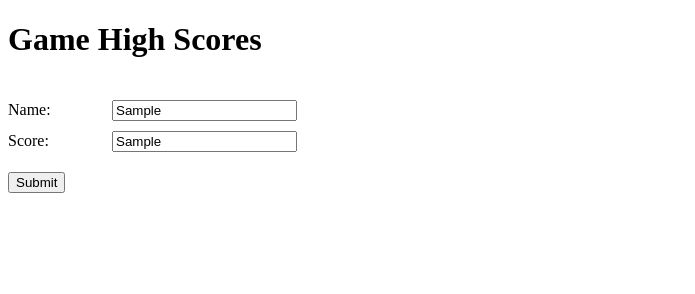
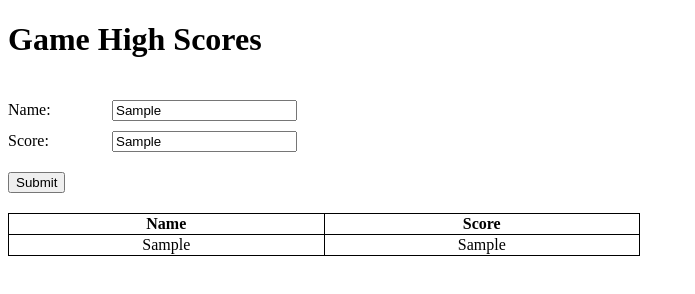
Before and after one commit to acciojob/game-high-scores-tejbari5, a website: page main.html in a window 1280 px wide. Both pictures are taken after typing "Sample", "Sample" into the empty fields and a click on the button "Submit". Shown: the whole page, without its empty margins (0-695 px from the left). Drawn offline with Linux system fonts and the light colour scheme.

Commit message:
created a submission

```diff
--- a/script.js
+++ b/script.js
@@ -3,13 +3,31 @@ const nameInput = document.getElementById("name");
 const scoreInput = document.getElementById("score");
 const scores = document.getElementById("scores");
 
+
+const table = document.createElement("table");
+const tr = document.createElement("tr");
+tr.innerHTML = `<th>Name</th><th>Score</th>`
+table.append(tr);
 // Save score to Local Storage
 function saveScore() {
   // complete the code here
+	scores.append(table);
+    let nameInput = document.getElementById("name").value;
+    let scoreInput = document.getElementById("score").value;
+    if(scoreInput==""){
+        scoreInput= "No scores yet";
+    }
+    let tr = document.createElement("tr");
+    tr.innerHTML= `<td>${nameInput}</td><td>${scoreInput}</td>`
+    table.appendChild(tr);
+    localStorage.setItem("table",JSON.stringify(table));
+
   showScores();
 }
 
 // Show scores in div
 function showScores() {
   // complete the code
+	let tableData = JSON.parse(localStorage.getItem("table"))
+    // scores.innerText = table
 }
--- a/styles.css
+++ b/styles.css
@@ -15,7 +15,18 @@ input[type="text"] {
 input[type="button"] {
   margin-top: 10px;
 }
+  table{
+    width: 50%;
+    border-collapse : collapse;
+  }
 
+  tr,th,td{
+    border-collapse : collapse;
+    border: 1px solid black;
+  }
+  td{
+    text-align: center;
+  }
 #scores {
   margin-top: 20px;
 }
```
Also changed, not shown: main.html (line endings or trailing spaces).
